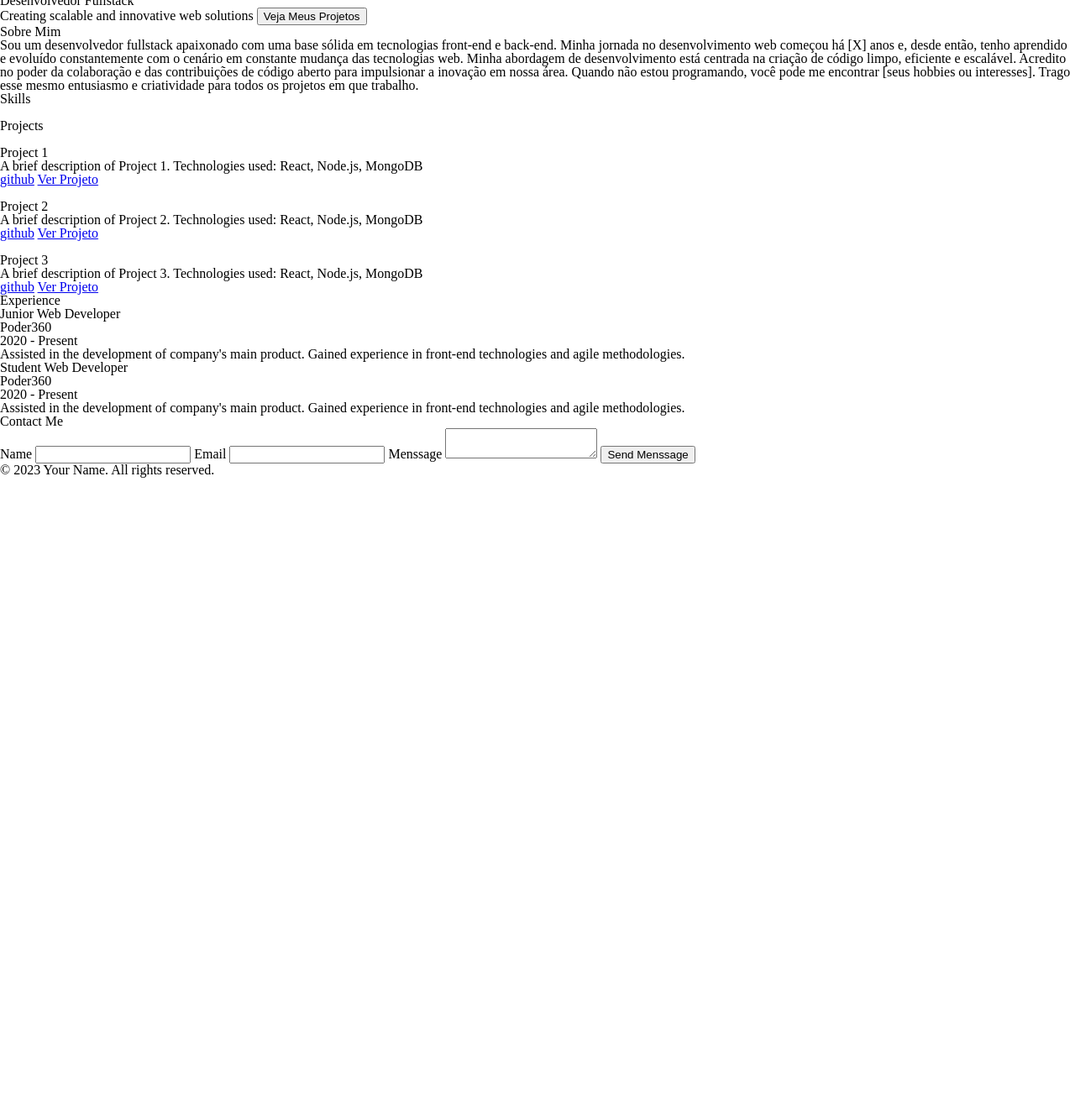
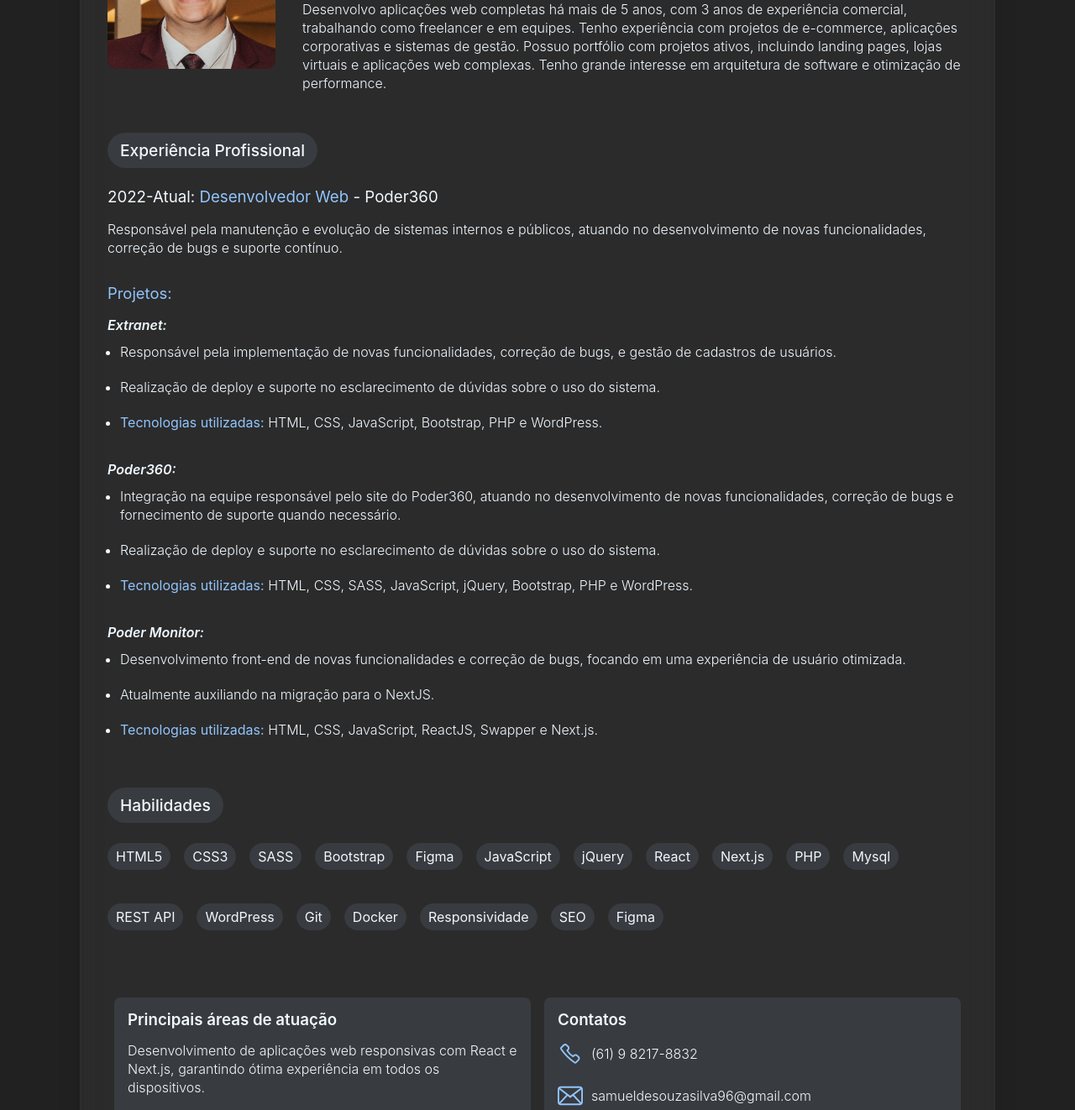
Before and after one commit to Samuel-Silva96/portfolio, a plain HTML site: page index.html in a window 1280 px wide. Shown: the part 203-1525 px from the top of the page at 84% size. Before the commit the page ends 800 px from the top, so only its background shows below. Drawn offline with Linux system fonts and the light colour scheme; a web font is replaced by a local one.

Commit message:
feat: adicionando toda a estrutura e todo o texto do site.

```diff
--- a/assets/css/fonts.scss
+++ b/assets/css/_fonts.scss
@@ -1,7 +1,7 @@
 @font-face {
     font-family: "Inter";
     src: url('/assets/fonts/Inter/Inter-VariableFont_opsz,wght.ttf') format('truetype'); /* Formato corrigido */
-    // font-weight: 100 900;
+    font-weight: 100 900;
     font-style: normal;
     font-optical-sizing: auto;
     font-display: swap;
@@ -10,7 +10,7 @@
 @font-face {
     font-family: "Inter-italic";
     src: url('/assets/fonts/Inter/Inter-Italic-VariableFont_opsz,wght.ttf') format('truetype'); /* Corrigido */
-    // font-weight: 100 900;
+    font-weight: 100 900;
     font-style: italic;
     font-optical-sizing: auto;
     font-display: swap;
--- a/assets/css/reset.scss
+++ b/assets/css/_reset.scss
@@ -2,6 +2,9 @@
    v2.0 | 20110126
    License: none (public domain)
 */
+html {
+	font-size: 16px;
+}
 
 html, body, div, span, applet, object, iframe,
 h1, h2, h3, h4, h5, h6, p, blockquote, pre,
@@ -19,8 +22,9 @@
 	margin: 0;
 	padding: 0;
 	border: 0;
-	font-size: 100%;
-	font: inherit;
+	font-family: "Inter";
+	font-weight: 300;
+	line-height: 22px;
 	vertical-align: baseline;
 }
 /* HTML5 display-role reset for older browsers */
@@ -46,3 +50,8 @@
 	border-collapse: collapse;
 	border-spacing: 0;
 }
+
+a {
+	color: white;
+
+}
--- a/assets/css/style.scss
+++ b/assets/css/style.scss
@@ -1,8 +1,166 @@
 @import "reset.scss";
 @import "fonts.scss";
 
-h1 {
-    background-color: aqua;
-    font-family: 'Inter';
-    font-size: 100px;
+body {
+  background-color: #212121;
+  color: aliceblue;
+  margin: 2rem 0;
+  height: 100vh;
 }
+
+main {
+  max-width: 1024px;
+  margin: 0 auto;
+  padding: 2rem;
+  background: rgba(81, 81, 81, 0.21);
+  border-radius: 16px;
+  box-shadow: 0 4px 30px rgba(0, 0, 0, 0.1);
+  backdrop-filter: blur(15.2px);
+  -webkit-backdrop-filter: blur(15.2px);
+  border: 1px solid rgba(81, 81, 81, 0.12);
+}
+
+h2 {
+  font-weight: 500;
+  font-size: 1.2rem;
+  background-color: #383b40;
+  padding: 10px 15px;
+  width: max-content;
+  border-radius: 50px;
+  margin-bottom: 1.5rem;
+}
+
+.box-hero {
+  margin-bottom: 3rem;
+
+  .hero--perfil {
+    display: flex;
+    gap: 2rem;
+
+    img {
+      border-radius: 10px;
+    }
+
+    .perfil--texto {
+      h1 {
+        font-size: 2.5rem;
+        line-height: 3.5rem;
+        font-weight: 700;
+      }
+
+      span {
+        color: #b3b3b5;
+      }
+
+      h2 {
+        font-size: 1.875rem;
+        line-height: 2.25rem;
+        font-weight: 500;
+        margin: 0.5rem 0 1rem 0;
+        color: #92c5fd;
+        background-color: unset;
+        padding: 0;
+      }
+
+      p {
+        line-height: 22px;
+      }
+    }
+  }
+}
+
+.box-experience {
+  margin-bottom: 3rem;
+
+  h3 {
+    font-weight: 400;
+    padding-bottom: 1rem;
+  }
+  h4,
+  span {
+    color: #92c5fd;
+    font-weight: 400;
+  }
+  h4 {
+    font-size: 1.15rem;
+    margin: 2rem 0 1rem 0;
+  }
+
+  .poder360 {
+    margin: 1.5rem 0;
+  }
+
+  .title {
+    font-style: italic;
+    font-weight: 600;
+
+    li {
+      font-style: normal;
+    }
+  }
+  .description-project {
+    padding-left: 15px;
+    li {
+      list-style-type: disc;
+      padding: 10px 0px;
+      line-height: 22px;
+    }
+  }
+}
+
+.box-skills {
+  margin-bottom: 3rem;
+  .skills {
+    display: flex;
+    flex-wrap: wrap;
+    gap: 1rem;
+
+    p {
+      font-weight: 400;
+      font-size: 1rem;
+      background-color: #383b40;
+      padding: 5px 10px;
+      width: max-content;
+      border-radius: 50px;
+      margin-bottom: 1.5rem;
+    }
+  }
+}
+
+.box-contact {
+  .infos {
+    display: flex;
+    flex-direction: row;
+
+    h3 {
+      margin-bottom: 0.9rem;
+      font-weight: 600;
+    }
+
+    .atuacao,
+    .contact {
+      background-color: #383b40;
+      padding: 1rem;
+      width: 50%;
+      margin: 0.5rem;
+      border-radius: 7px;
+
+      .icon {
+        display: flex;
+        flex-direction: row;
+        align-items: center;
+        margin-bottom: 1.2rem;
+        p {
+          padding-left: 10px;
+        }
+      }
+    }
+  }
+}
+
+footer {
+  padding: 1.5rem 0;
+  p {
+    text-align: center;
+  }
+}
--- a/index.html
+++ b/index.html
@@ -1,59 +1,153 @@
 <!DOCTYPE html>
 <html lang="pt-br">
+
 <head>
     <meta charset="UTF-8">
     <meta name="viewport" content="width=device-width, initial-scale=1.0">
     <title>Samuel Silva - Desenvolvedor Fullstack</title>
     <link rel="stylesheet" href="assets/css/style.min.css">
 </head>
+
 <body>
-    <header>
-        <h1>Samuel Silva</h1>
+    <!-- <header>
         <nav>
             <ul>
-                <li>Sobre mim</li>
+                <li>Experiência Profissional</li>
             </ul>
             <ul>
-                <li>Skills</li>
+                <li>Habilidades</li>
             </ul>
             <ul>
                 <li>Projetos</li>
             </ul>
             <ul>
-                <li>Experiência</li>
-            </ul>
-            <ul>
-                <li>Contato</li>
+                <li>Contatos</li>
             </ul>
         </nav>
-    </header>
+    </header> -->
+    <!-- <video autoplay loop muted playsinline class="video-background">
+        <source src="assets/img/backgroundt.webm" type="video/webm">
+        Seu navegador não suporta vídeos HTML5.
+      </video> -->
     <main>
         <section class="box-hero">
-            <h2>Olá, me chamo Samuel Silva</h2>
-            <p>Desenvolvedor Fullstack</p>
-            <span>Creating scalable and innovative web solutions</span>
-            <button>Veja Meus Projetos</button>
+            <div class="hero--perfil">
+                <img src="assets/img/perfil/foto-perfil.jpg" alt="foto de perfil" width="200px" height="100%">
+                <div class="perfil--texto">
+                    <h1>Samuel Silva</h1>
+                    <span>09.08.1996</span>
+                    <h2>Desenvolvedor Fullstack</h2>
+                    <p>Desenvolvo aplicações web completas há mais de 5 anos, com 3 anos de experiência comercial,
+                        trabalhando como freelancer e em equipes. Tenho experiência com projetos de e-commerce,
+                        aplicações corporativas e sistemas de gestão. Possuo portfólio com projetos ativos, incluindo
+                        landing pages, lojas virtuais e aplicações web complexas. Tenho grande interesse em arquitetura
+                        de software e otimização de performance.
+                    </p>
+                </div>
+            </div>
         </section>
-        <section class="box-about">
-            <h2>Sobre Mim</h2>
-            <p>Sou um desenvolvedor fullstack apaixonado com uma base sólida em tecnologias front-end e back-end. Minha jornada no desenvolvimento web começou há [X] anos e, desde então, tenho aprendido e evoluído constantemente com o cenário em constante mudança das tecnologias web.
 
-                Minha abordagem de desenvolvimento está centrada na criação de código limpo, eficiente e escalável. Acredito no poder da colaboração e das contribuições de código aberto para impulsionar a inovação em nossa área.
+        <section class="box-experience">
+            <h2>Experiência Profissional</h2>
+            <div class="experience">
+                <h3>2022-Atual: <span>Desenvolvedor Web</span> - Poder360</h3>
 
-                Quando não estou programando, você pode me encontrar [seus hobbies ou interesses]. Trago esse mesmo entusiasmo e criatividade para todos os projetos em que trabalho.
+                <p>Responsável pela manutenção e evolução de sistemas internos e públicos, atuando no desenvolvimento de
+                    novas funcionalidades, correção de bugs e suporte contínuo.
                 </p>
+
+                <h4>Projetos: </h4>
+
+                <ul>
+                    <li class="title">Extranet:
+                        <ul class="description-project">
+                            <li>Responsável pela implementação de novas funcionalidades, correção de bugs, e gestão de
+                                cadastros de usuários.</li>
+                            <li>Realização de deploy e suporte no esclarecimento de dúvidas sobre o uso do sistema.</li>
+                            <li><span>Tecnologias utilizadas:</span> HTML, CSS, JavaScript, Bootstrap, PHP e WordPress.
+                            </li>
+                        </ul>
+                    </li>
+                    <li class="poder360 title">Poder360:
+                        <ul class="description-project">
+                            <li>Integração na equipe responsável pelo site do Poder360, atuando no desenvolvimento de
+                                novas
+                                funcionalidades, correção de bugs e fornecimento de suporte quando necessário.</li>
+                            <li>Realização de deploy e suporte no esclarecimento de dúvidas sobre o uso do sistema.</li>
+                            <li><span>Tecnologias utilizadas:</span> HTML, CSS, SASS, JavaScript, jQuery, Bootstrap, PHP
+                                e WordPress.</li>
+                        </ul>
+                    </li>
+                    <li class="title"> Poder Monitor:
+                        <ul class="description-project">
+                            <li>Desenvolvimento front-end de novas funcionalidades e correção de bugs, focando em uma
+                                experiência
+                                de usuário otimizada.</li>
+                            <li>Atualmente auxiliando na migração para o NextJS.</li>
+                            <li><span>Tecnologias utilizadas:</span> HTML, CSS, JavaScript, ReactJS, Swapper e Next.js.
+                            </li>
+                        </ul>
+                    </li>
+                </ul>
+                </p>
+            </div>
         </section>
+
         <section class="box-skills">
-            <h2>Skills</h2>
-            <img src="" alt="">
-            <img src="" alt="">
-            <img src="" alt="">
-            <img src="" alt="">
-            <img src="" alt="">
-            <img src="" alt="">
-            <img src="" alt="">
+            <h2>Habilidades</h2>
+            <div class="skills">
+                <p>HTML5</p>
+                <p>CSS3</p>
+                <p>SASS</p>
+                <p>Bootstrap</p>
+                <p>Figma</p>
+                <p>JavaScript</p>
+                <p>jQuery</p>
+                <p>React</p>
+                <p>Next.js</p>
+                <p>PHP</p>
+                <p>Mysql</p>
+                <p>REST API</p>
+                <p>WordPress</p>
+                <p>Git</p>
+                <p>Docker</p>
+                <p>Responsividade</p>
+                <p>SEO</p>
+                <p>Figma</p>
+            </div>
         </section>
-        <section class="box-projects">
+
+        <section class="box-contact">
+
+            <div class="infos">
+                <div class="atuacao">
+                    <h3>Principais áreas de atuação</h3>
+                    <p>Desenvolvimento de aplicações web responsivas com React e Next.js, garantindo ótima experiência
+                        em todos os dispositivos.</p>
+                        <br>
+                    <p>Criação de APIs RESTful e GraphQL com Node.js, Express e bancos de dados SQL/NoSQL.</p>
+                    <br>
+                    <p>Otimização de performance e SEO para melhorar o ranqueamento em motores de busca.</p>
+                </div>
+
+                <div class="contact">
+                    <h3>Contatos</h3>
+                    <div class="icon">
+                        <img src="./assets/img/icon/icon-phone.svg" width="30px" alt="icone de telefone">
+                        <p>(61) 9 8217-8832</p>
+                    </div>
+                    <div class="icon">
+                        <img src="./assets/img/icon/icon-email.svg" width="30px" alt="icone de e-mail">
+                        <p>samueldesouzasilva96@gmail.com</p>
+                    </div>
+                    <div class="icon">
+                        <img src="./assets/img/icon/icon-likendin.svg" width="30px" alt="icone do Linkedin">
+                        <p><a href="https://www.linkedin.com/in/samuel-silva96/" target="_blank" >Acessar o Linkedin</a></p>
+                    </div>
+                </div>
+            </div>
+        </section>
+        <!-- <section class="box-projects">
             <h2>Projects</h2>
             <div class="card">
                 <img src="" alt="">
@@ -82,46 +176,11 @@
                     <a href="#">Ver Projeto</a>
                 </div>
             </div>
-        </section>
-        <section class="box-experience">
-            <h2>Experience</h2>
-            <div class="experience">
-                <div class="title">
-                    <h3>Junior Web Developer</h3>
-                    <p>Poder360</p>
-                    <span>2020 - Present</span>
-                </div>
-                <p>Assisted in the development of company's main product. Gained experience in front-end technologies and agile methodologies.</p>
-            </div>
-            <div class="experience">
-                <div class="title">
-                    <h3>Student Web Developer</h3>
-                    <p>Poder360</p>
-                    <span>2020 - Present</span>
-                </div>
-                <p>Assisted in the development of company's main product. Gained experience in front-end technologies and agile methodologies.</p>
-            </div>
-        </section>
-        <section class="box-contact">
-            <h2>Contact Me</h2>
-            <form action="">
-                <label for="">Name</label>
-                <input type="text">
-                <label for="">Email</label>
-                <input type="text">
-                <label for="">Menssage</label>
-                <textarea name="" id=""></textarea>
-                <button>Send Menssage</button>
-            </form>
-        </section>
+        </section> -->
     </main>
     <footer>
-        <p>© 2023 Your Name. All rights reserved.</p>
-        <div class="social">
-            <img src="" alt="">
-            <img src="" alt="">
-            <img src="" alt="">
-        </div>
+        <p>© 2025 <a href="https://www.linkedin.com/in/samuel-silva96/" target="_blank" rel="noopener noreferrer">Samuel Silva</a>. Todos os direitos reservados.</p>
     </footer>
 </body>
+
 </html>
```
Also changed, not shown: assets/css/fonts.min.css (deleted), assets/css/reset.min.css (deleted), assets/css/style.min.css, assets/img/icon/icon-email.svg (added), assets/img/icon/icon-likendin.svg (added), assets/img/icon/icon-phone.svg (added), assets/img/perfil/foto-perfil.jpg (added).
